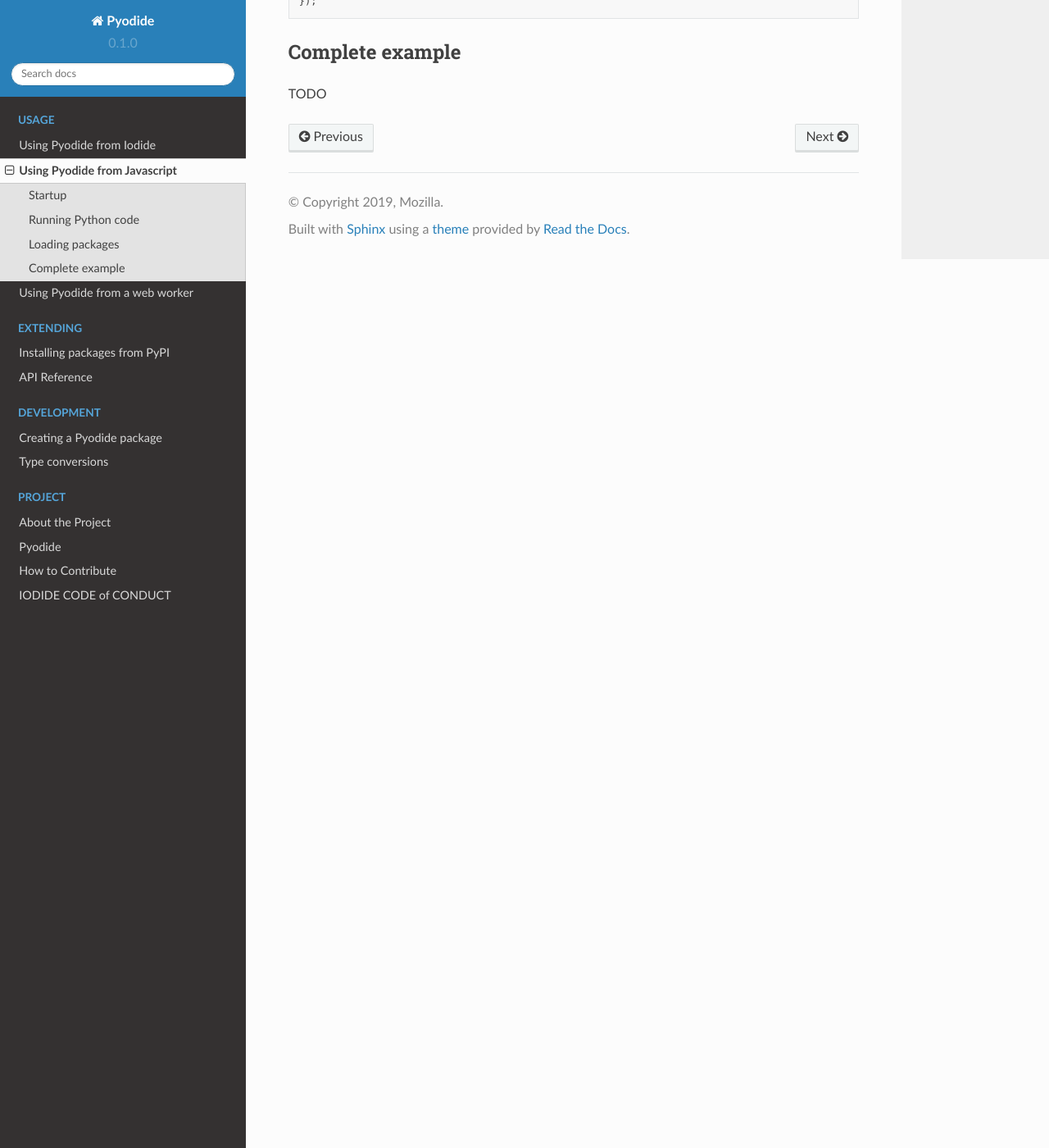
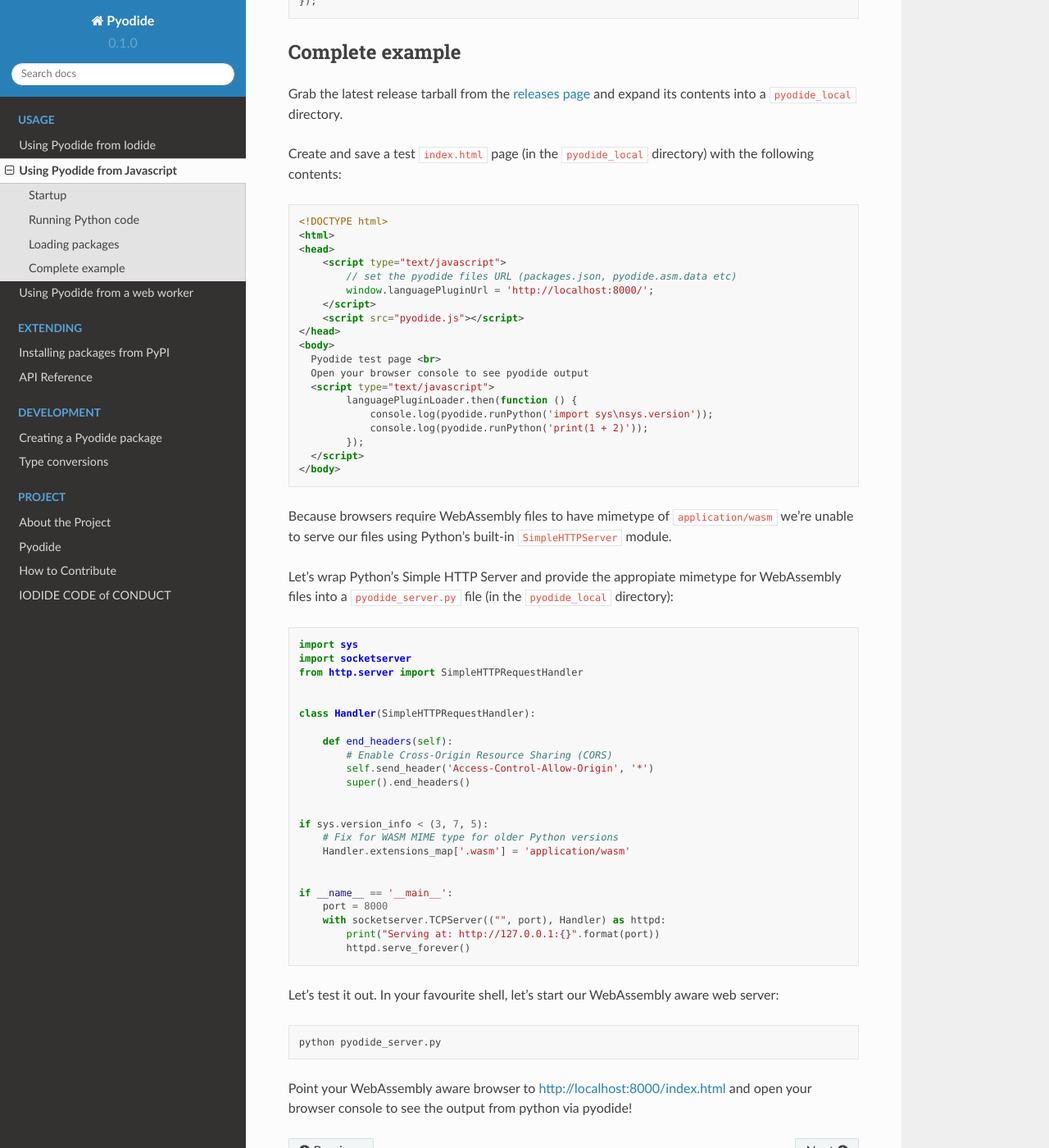
Before and after one commit to pyodide/pyodide, a Sphinx documentation site: the page built from docs/using_pyodide_from_javascript.md, in a window 1280 px wide and 1400 px high, scrolled down 1606 px. Shown: the whole window at 82% size. Built offline with Sphinx 7.4.7 and the Read the Docs theme 2.0.0, drawn with Linux system fonts in a browser that asks for light colours; the version number is read from the project's files by our own code.

Commit message:
DOC complete example of using Pyodide directly from JavaScript (#408)
Co-authored-by: Michael Droettboom <mdboom@gmail.com>
Co-authored-by: Roman Yurchak <rth.yurchak@gmail.com>

````diff
--- a/docs/using_pyodide_from_javascript.md
+++ b/docs/using_pyodide_from_javascript.md
@@ -75,4 +75,73 @@
 
 ## Complete example
 
-TODO
+Grab the latest release tarball from the [releases
+page](https://github.com/iodide-project/pyodide/releases/) and expand its
+contents into a `pyodide_local` directory.
+
+Create and save a test `index.html` page (in the `pyodide_local` directory)
+with the following contents:
+```html
+<!DOCTYPE html>
+<html>
+<head>
+    <script type="text/javascript">
+        // set the pyodide files URL (packages.json, pyodide.asm.data etc)
+        window.languagePluginUrl = 'http://localhost:8000/';
+    </script>
+    <script src="pyodide.js"></script>
+</head>
+<body>
+  Pyodide test page <br>
+  Open your browser console to see pyodide output
+  <script type="text/javascript">
+        languagePluginLoader.then(function () {
+            console.log(pyodide.runPython('import sys\nsys.version'));
+            console.log(pyodide.runPython('print(1 + 2)'));
+        });
+  </script>
+</body>
+```
+
+Because browsers require WebAssembly files to have mimetype of
+`application/wasm` we're unable to serve our files using Python's built-in
+`SimpleHTTPServer` module.
+
+Let's wrap Python's Simple HTTP Server and provide the appropiate mimetype for
+WebAssembly files into a `pyodide_server.py` file (in the `pyodide_local`
+directory):
+```python
+import sys
+import socketserver
+from http.server import SimpleHTTPRequestHandler
+
+
+class Handler(SimpleHTTPRequestHandler):
+
+    def end_headers(self):
+        # Enable Cross-Origin Resource Sharing (CORS)
+        self.send_header('Access-Control-Allow-Origin', '*')
+        super().end_headers()
+
+
+if sys.version_info < (3, 7, 5):
+    # Fix for WASM MIME type for older Python versions
+    Handler.extensions_map['.wasm'] = 'application/wasm'
+
+
+if __name__ == '__main__':
+    port = 8000
+    with socketserver.TCPServer(("", port), Handler) as httpd:
+        print("Serving at: http://127.0.0.1:{}".format(port))
+        httpd.serve_forever()
+```
+
+Let's test it out.
+In your favourite shell, let's start our WebAssembly aware web server:
+```bash
+python pyodide_server.py
+```
+
+Point your WebAssembly aware browser to
+[http://localhost:8000/index.html](http://localhost:8000/index.html) and open
+your browser console to see the output from python via pyodide!
````
